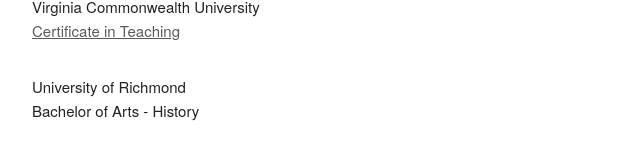
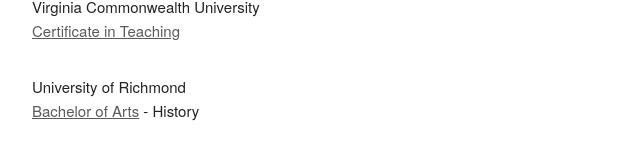
Before and after one commit to woodwardtw/resume, a plain HTML site: page index.html in a window 1280 px wide. Shown: the part 2649-2808 px from the top of the page, 128-768 px from the left. Drawn offline with nearby package versions, Linux system fonts and the light colour scheme.

Commit message:
history link

```diff
--- a/index.html
+++ b/index.html
@@ -195,7 +195,7 @@
                 </div>
                 <div class="edu">
                   University of Richmond<br>
-                  Bachelor of Arts -  History<br>
+                  <a href="https://history.richmond.edu/major-minor/index.html">Bachelor of Arts</a> -  History<br>
                 </div>
             </div>
             <div class="six columns">
```
